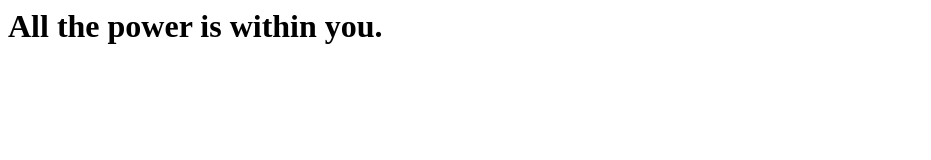
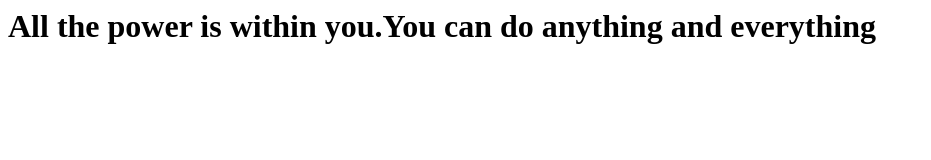
Before and after one commit to bpowe2288/firstgitrepo, a plain HTML site: page index.html in a window 1280 px wide. Shown: the whole page, without its empty margins (0-931 px from the left). Drawn offline with Linux system fonts and the light colour scheme.

Commit message:
Completed the first quote

```diff
--- a/index.html
+++ b/index.html
@@ -1,5 +1,5 @@
 <html>
 <body>
-<h1>All the power is within you.<h1>
+<h1>All the power is within you.You can do anything and everything<h1>
 </body>
 </html>
```
